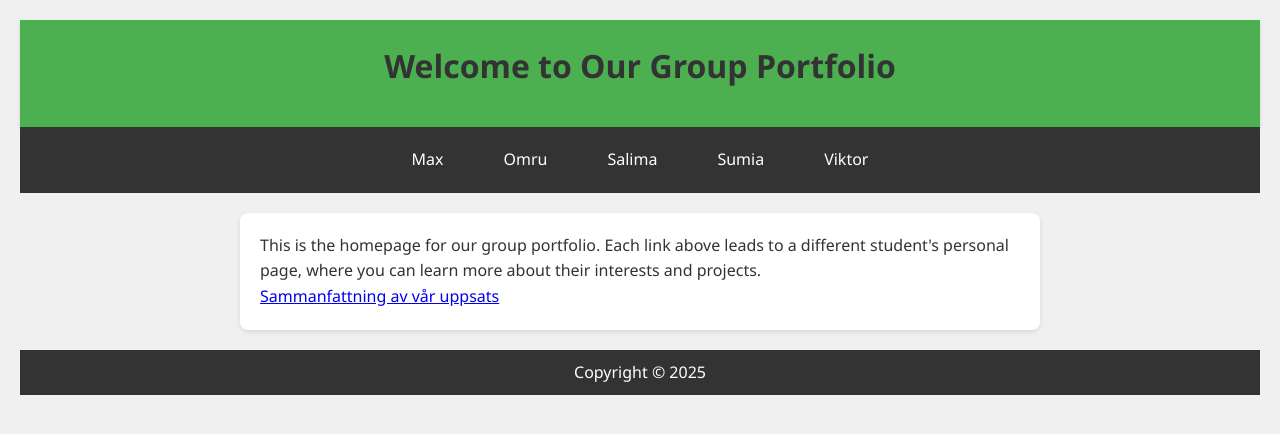
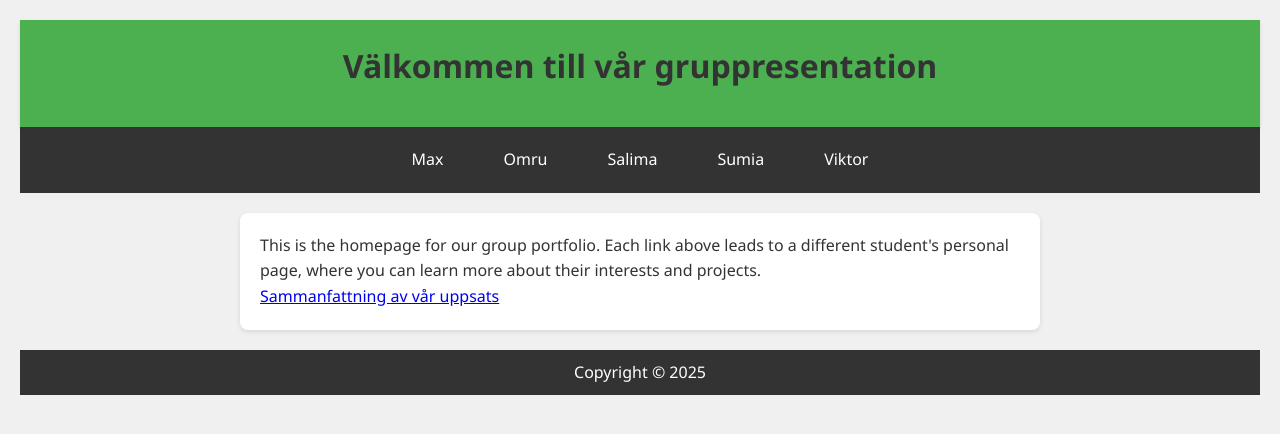
Before and after one commit to schmidtsson/schmidtsson.github.io, a plain HTML site: page landing.html in a window 1280 px wide. Drawn offline with Linux system fonts and the light colour scheme.

Commit message:
Update landing.html

```diff
--- a/landing.html
+++ b/landing.html
@@ -3,12 +3,12 @@
   <head>
     <meta charset="UTF-8" />
     <meta name="viewport" content="width=device-width, initial-scale=1.0" />
-    <title>Group Portfolio</title>
+    <title>Grupp 34</title>
     <link rel="stylesheet" href="common.css" />
   </head>
   <body>
     <header>
-      <h1>Welcome to Our Group Portfolio</h1>
+      <h1>Välkommen till vår gruppresentation</h1>
     </header>
     <nav>
       <a href="max.html">Max</a>
```
